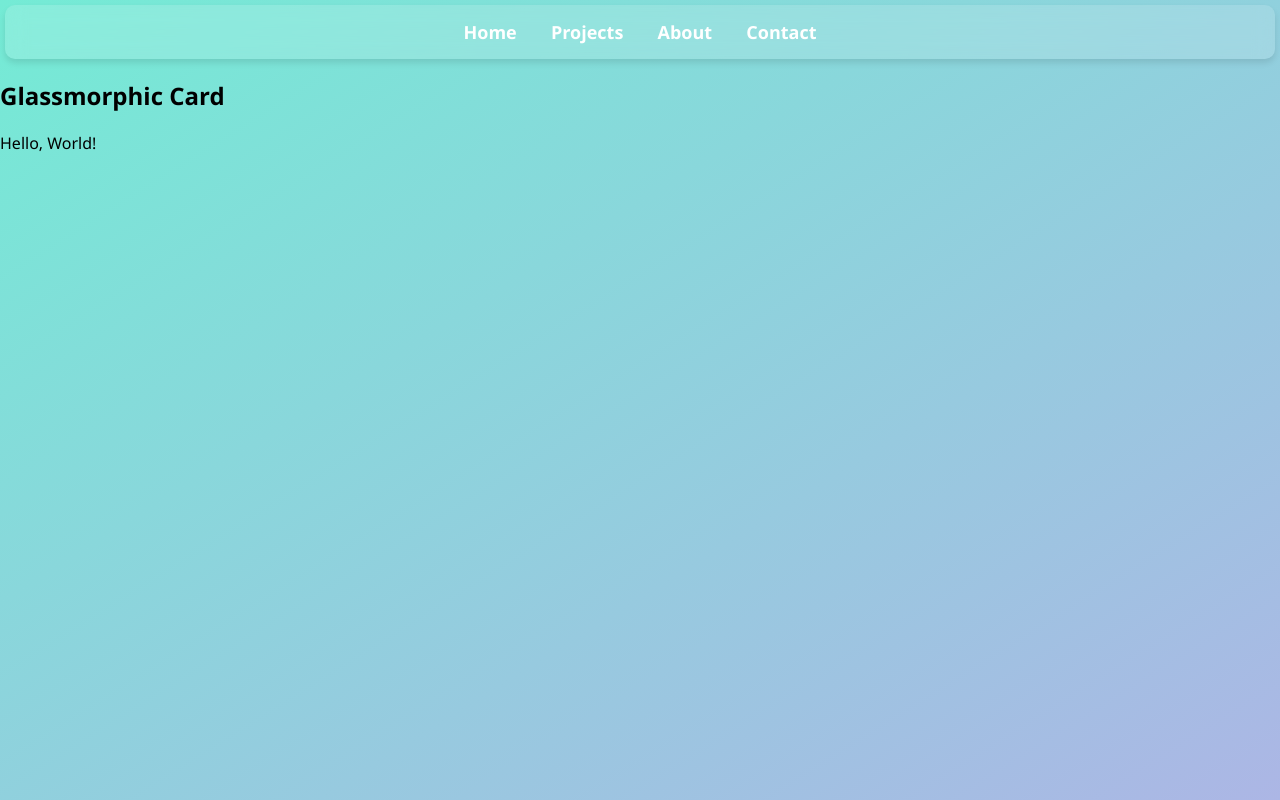
After one commit to DevFarid/portfolio, a Flask app: page / in a window 1280 px wide. The commit adds this page. Run offline with Flask 3, Linux system fonts and the light colour scheme.

Commit message:
refactor(main): redo CSS & template moduling

```diff
--- a/static/style.css
+++ b/static/style.css
@@ -1,24 +1,32 @@
 body {
-    display: flex;
-    align-items: center;
-    justify-content: center;
-    min-height: 100vh;
     margin: 0;
+    padding: 0;
+    font-family: 'Segoe UI', Tahoma, Geneva, Verdana, sans-serif;
     background: linear-gradient(to bottom right, #74ebd5, #acb6e5);
 }
 
-.glassmorphic-card {
-    background: rgba(255, 255, 255, 0.1);
+.navbar {
+    display: flex;
+    flex-direction: column;
+    align-items: center;
+    justify-content: center;
+    background: rgba(255, 255, 255, 0.15);
     backdrop-filter: blur(10px);
-    border-radius: 15px;
-    padding: 20px;
-    width: 300px;
-    text-align: center;
+    border-radius: 10px;
+    padding: 15px;
+    margin: 5px;
     box-shadow: 0 4px 6px rgba(0, 0, 0, 0.1);
 }
 
-@media (max-width: 768px) {
-    .glassmorphic-card {
-        width: 80%;
-    }
+nav a {
+    margin: 0 15px;
+    color: white;
+    text-decoration: none;
+    font-size: 18px;
+    font-weight: bold;
+    transition: color 0.3s ease-in-out;
 }
+
+nav a:hover {
+    text-shadow: 0 0 8px rgba(0, 0, 0, 0.7);
+}
--- a/templates/about.html
+++ b/templates/about.html
@@ -4,9 +4,10 @@
 
 <!DOCTYPE html>
 <html lang="en">
-{% include 'static/head.html' %}
+{% include 'head.html' %}
 <body>
-    <div class="glassmorphic-card">
+    {% include 'navbar.html' %}
+    <div class="card">
         <h2>Glassmorphic Card</h2>
 
         {% if name %}
--- a/templates/contacts.html
+++ b/templates/contacts.html
@@ -4,9 +4,10 @@
 
 <!DOCTYPE html>
 <html lang="en">
-{% include 'static/head.html' %}
+{% include 'head.html' %}
 <body>
-    <div class="glassmorphic-card">
+    {% include 'navbar.html' %}
+    <div class="card">
         <h2>Glassmorphic Card</h2>
 
         {% if name %}
--- a/static/head.html
+++ b/templates/head.html
@@ -1,5 +1,5 @@
 <head>
     <meta charset="UTF-8">
     <meta name="viewport" content="width=device-width, initial-scale=1.0">
-    <title>Portfolio</title>
+    <title>PORTFOLIO</title>
 </head>
--- a/templates/index.html
+++ b/templates/index.html
@@ -4,10 +4,10 @@
 
 <!DOCTYPE html>
 <html lang="en">
-{% include 'static/head.html' %}
+{% include 'head.html' %}
 <body>
-    {% include 'static/navbar.html' %}
-    <div class="glassmorphic-card">
+    {% include 'navbar.html' %}
+    <div class="card">
         <h2>Glassmorphic Card</h2>
 
         {% if name %}
--- /dev/null
+++ b/templates/navbar.html
@@ -0,0 +1,8 @@
+<div class="navbar">
+    <nav>
+        <a href="index.html">Home</a>
+        <a href="projects.html">Projects</a>
+        <a href="about.html">About</a>
+        <a href="contacts.html">Contact</a>
+    </nav>
+</div>
--- a/templates/projects.html
+++ b/templates/projects.html
@@ -4,9 +4,10 @@
 
 <!DOCTYPE html>
 <html lang="en">
-{% include 'static/head.html' %}
+{% include 'head.html' %}
 <body>
-    <div class="glassmorphic-card">
+    {% include 'navbar.html' %}
+    <div class="card">
         <h2>Glassmorphic Card</h2>
 
         {% if name %}
```
Also changed, not shown: static/navbar.html (deleted).
